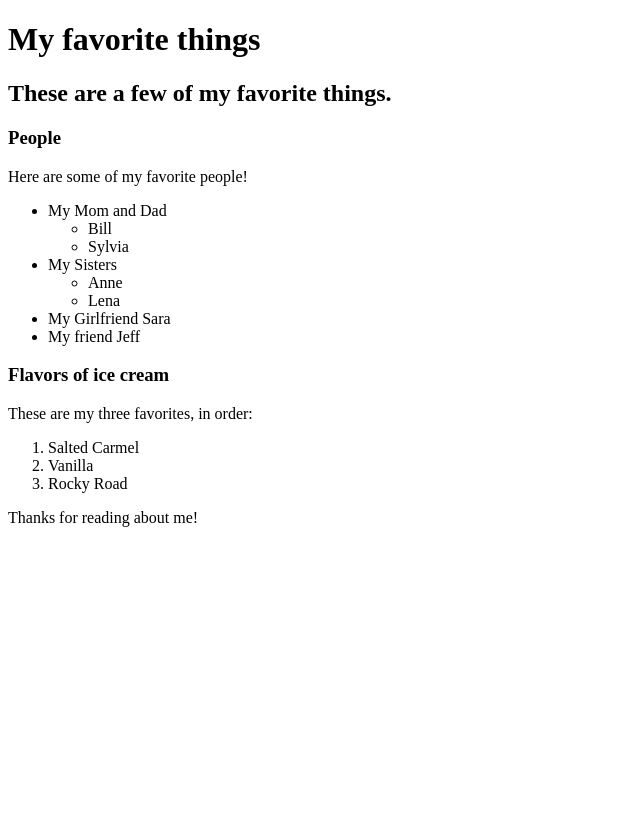
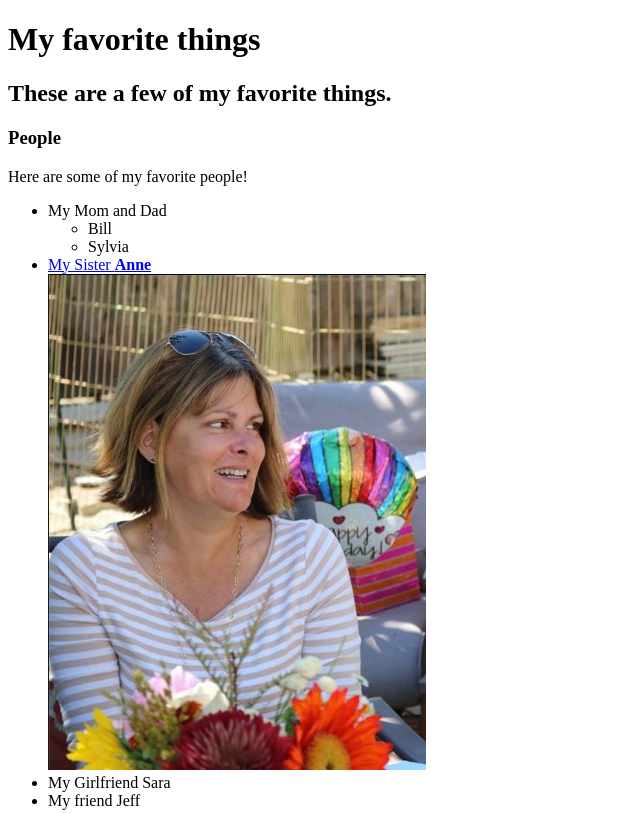
Before and after one commit to briangiles/my-first-webpage, a plain HTML site: page favorite-things.html in a window 1280 px wide. Shown: the top 813 px of the page, without its empty margins (0-640 px from the left). Drawn offline with Linux system fonts and the light colour scheme.

Commit message:
updated imgages and links

```diff
--- a/favorite-things.html
+++ b/favorite-things.html
@@ -15,11 +15,12 @@
           <li>Bill</li>
           <li>Sylvia</li>
         </ul>
-      <li>My Sisters</li>
-        <ul>
-          <li>Anne</li>
-          <li>Lena</li>
-        </ul>
+      <li>
+        <a href="https://www.facebook.com/anne.baker.739">
+          My Sister <strong>Anne</strong><br>
+          <img src="img/anne.jpg" alt="A photo of Anne">
+        </a>
+      </li>
       <li>My Girlfriend Sara</li>
       <li>My friend Jeff</li>
     </ul>
```
Also changed, not shown: img/anne.jpg (added).
